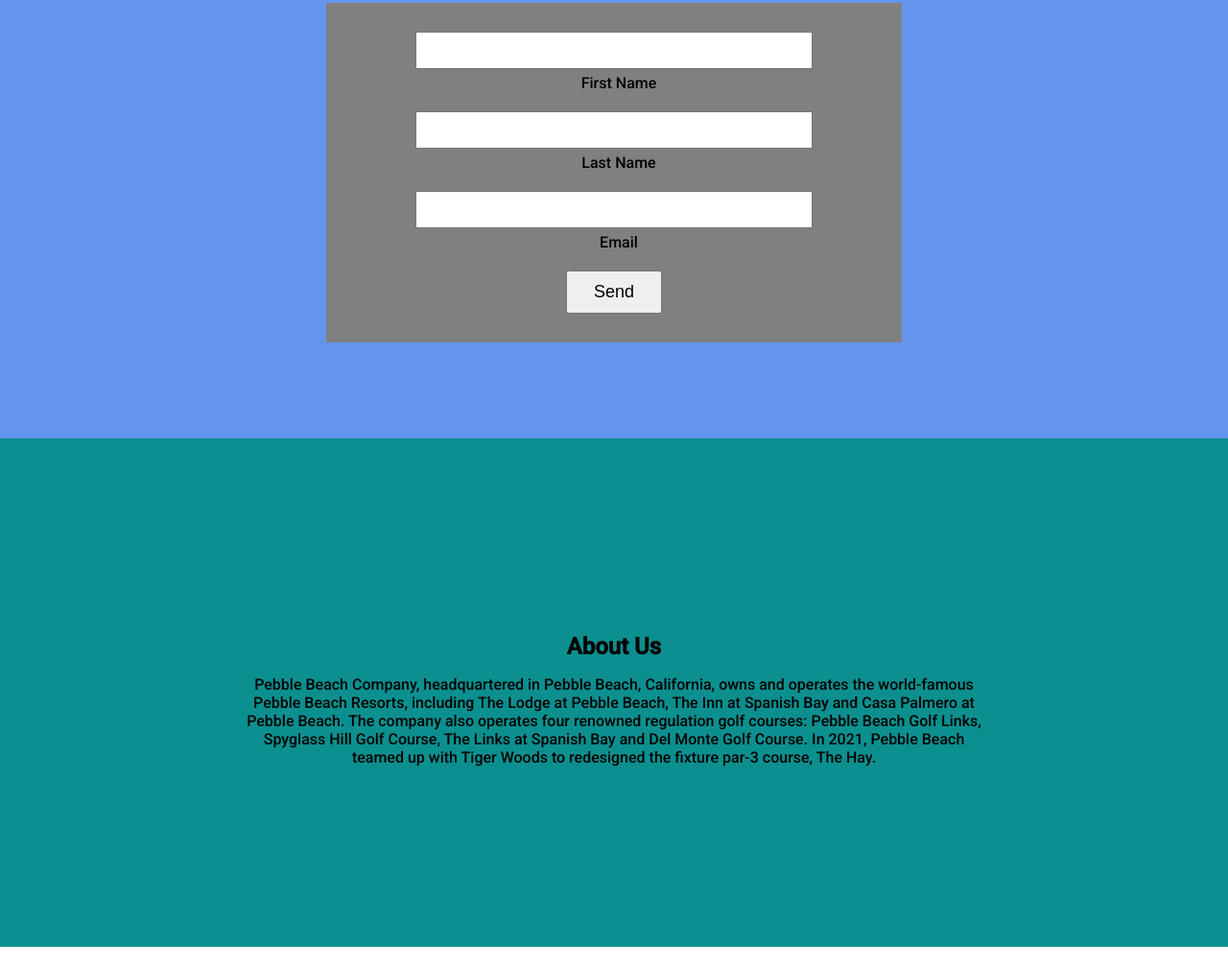
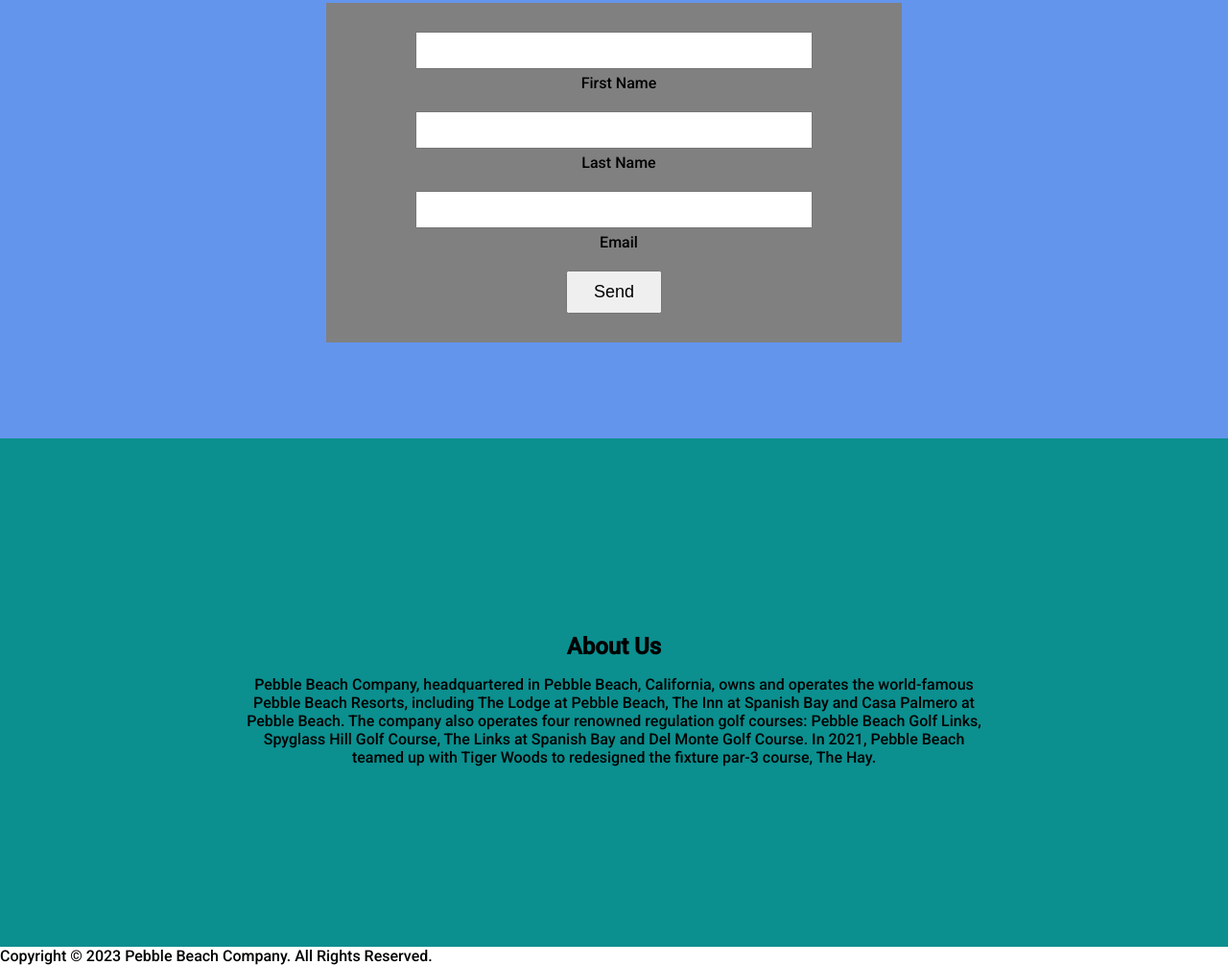
Before and after one commit to mattpr1c3/Extra_Challenge-98, a plain HTML site: page index.html in a window 1280 px wide. Shown: the part 1143-2149 px from the top of the page at 96% size. Drawn offline with Linux system fonts and the light colour scheme.

Commit message:
made changes

```diff
--- a/index.html
+++ b/index.html
@@ -43,6 +43,8 @@
         <p>Pebble Beach Company, headquartered in Pebble Beach, California, owns and operates the world-famous Pebble Beach Resorts, including The Lodge at Pebble Beach, The Inn at Spanish Bay and Casa Palmero at Pebble Beach. The company also operates four renowned regulation golf courses: Pebble Beach Golf Links, Spyglass Hill Golf Course, The Links at Spanish Bay and Del Monte Golf Course. In 2021, Pebble Beach teamed up with Tiger Woods to redesigned the fixture par-3 course, The Hay.</p>
       </div>
     </main>
-    <footer></footer>
+    <footer>
+      Copyright © 2023 Pebble Beach Company. All Rights Reserved.
+    </footer>
   </body>
 </html>
```
